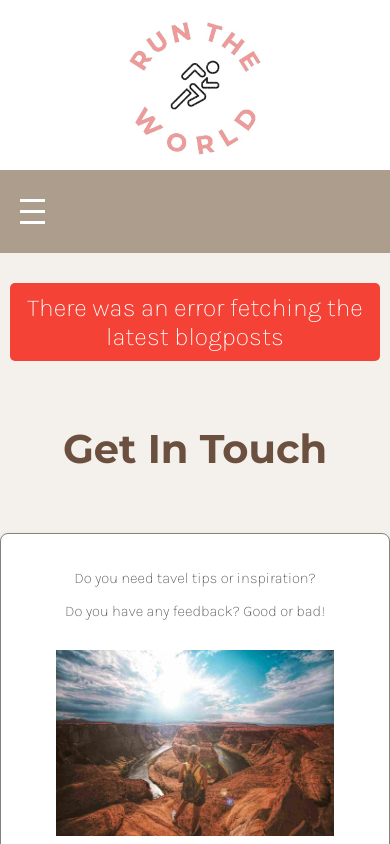
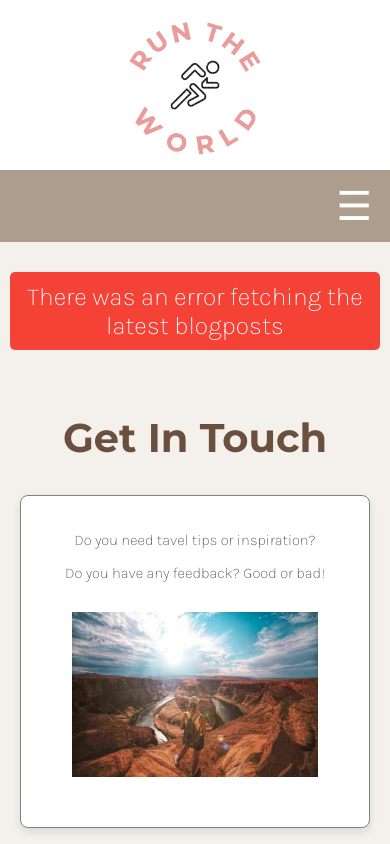
Before and after one commit to Inamarie84/project-exam-1-inamarieforseth, a website: page contact.html in a window 390 px wide. Shown: the top 844 px of the page. Drawn offline with Linux system fonts and the light colour scheme; no server answers.

Commit message:
breaking and fixing navbar

```diff
--- a/css/style.css
+++ b/css/style.css
@@ -198,25 +198,21 @@ h3 {
 }
 
 /* ----- nav ----- */
-
-/* Navbar container styling */
 .navbar {
   display: flex;
-  justify-content: space-between; /* Space between items */
+  justify-content: space-between;
   align-items: center;
-  background-color: var(--color-theme); /* Navbar background color */
+  background-color: var(--color-theme);
   padding: 25px 20px;
   max-width: 100%;
 }
 
-/* Wrapper for menu and mobile button */
 .navbar-wrapper {
   display: flex;
   align-items: center;
-  flex: 1; /* Allow this to take available space */
+  width: 100%;
 }
 
-/* Align menu to the left */
 .navbar-menu {
   list-style: none;
   display: flex;
@@ -240,23 +236,21 @@ h3 {
 }
 
 .navbar-toggle {
-  display: none; /* Hide mobile menu button by default */
-  flex-direction: column;
+  display: none;
   cursor: pointer;
+  background: none;
+  border: none;
+  font-size: 40px; /* Increase the font size */
+  color: var(--color-main); /* Use the correct color */
 }
 
 .navbar-toggle .bar {
-  width: 25px;
-  height: 3px;
+  width: 35px;
+  height: 5px;
   background-color: var(--color-main);
-  margin: 4px 0;
+  margin: 6px 0;
 }
 
-.navbar-menu a.active {
-  text-decoration: underline;
-  border-radius: 5px;
-  padding: 5px 10px;
-}
 
 /* ----- home page - carousel section ----- */
 
@@ -400,14 +394,14 @@ h3 {
   margin: 20px 0;
 }
 
+.post div, .singlepost-container div  {
+  margin: 10px 30px;
+}
+
 .singlepost-container img {
   width: 100%;
   height: auto;
   margin: 20px 0; /* Space around the image */
-}
-
-.post-text {
-  grid-column: 1;
 }
 
 .singlepost-container {
@@ -469,6 +463,7 @@ h3 {
 .container {
   max-width: 600px;
   margin: 60px auto;
+  align-items: center;
   padding: 20px;
   background-color: var(--color-main);
   border-radius: 8px;
@@ -770,24 +765,32 @@ textarea {
 
 /* Mobile responsive styles */
 @media (max-width: 768px) {
+
+  .navbar {
+    padding: 12px;
+  }
   .navbar-wrapper {
-    flex-direction: column; /* Stack items vertically on mobile */
-    align-items: flex-start; /* Align items to the start */
+    flex-direction: column;
+    align-items: flex-start;
   }
 
   .navbar-menu {
-    display: none; /* Hide menu by default on mobile */
+    display: none;
     flex-direction: column;
-    gap: 10px; /* Adjust spacing for mobile */
-    width: 100%; /* Full width on mobile */
+    gap: 10px;
+    width: 100%;
+    text-align: center;
+    padding: 10px 0;
+    position: static; /* Make it static to be below the button */
   }
 
   .navbar-menu.active {
-    display: flex; /* Show menu when active */
+    display: flex;
   }
 
   .navbar-toggle {
-    display: flex; /* Show mobile menu button */
+    display: flex;
+    align-self: flex-end; /* Ensure it stays on the right */
   }
 
   /*home*/
@@ -802,7 +805,7 @@ textarea {
   .post,
   .singlepost-container {
     padding: 20px;
-    margin: 0px 20px 20px;
+    margin: 0px 0px 20px;
   }
 
   .post h4 {
@@ -842,6 +845,13 @@ textarea {
 
   .social-media-list li {
     font-size: 16px;
+  }
+
+  /* contact */
+
+  .container {
+    padding: 20px;
+    margin: 20px;
   }
 
   /* carousel */
--- a/js/ui/components/navbar/navbar.js
+++ b/js/ui/components/navbar/navbar.js
@@ -13,6 +13,7 @@ export function initializeNavbar() {
     // the menu
     const menu = document.createElement("ul");
     menu.classList.add("navbar-menu");
+    menu.id = "navbar-menu";
 
     // menu items
     const menuItems = ["Home", "Runcations", "About", "Contact"];
@@ -34,18 +35,14 @@ export function initializeNavbar() {
     });
 
     // mobile menu button
-    const mobileMenuButton = document.createElement("div");
+    const mobileMenuButton = document.createElement("button");
     mobileMenuButton.classList.add("navbar-toggle");
     mobileMenuButton.id = "mobile-menu";
-    for (let i = 0; i < 3; i++) {
-      const bar = document.createElement("span");
-      bar.classList.add("bar");
-      mobileMenuButton.appendChild(bar);
-    }
+    mobileMenuButton.innerHTML = "&#9776;"; // Hamburger icon
 
     // append the menu and mobile button to the navWrapper
+    navWrapper.appendChild(mobileMenuButton);
     navWrapper.appendChild(menu);
-    navWrapper.appendChild(mobileMenuButton);
 
     // append the navWrapper to the nav
     nav.appendChild(navWrapper);
--- a/js/ui/posts/renderBlogPosts.js
+++ b/js/ui/posts/renderBlogPosts.js
@@ -13,7 +13,7 @@ export async function renderBlogPosts(
     console.error(`Element with selector ${targetElement} not found`);
     return;
   }
-  element.innerHTML = ""; // Clear previous posts
+  element.innerHTML = "";
 
   if (posts.length === 0) {
     console.error("No posts available to render");
```
